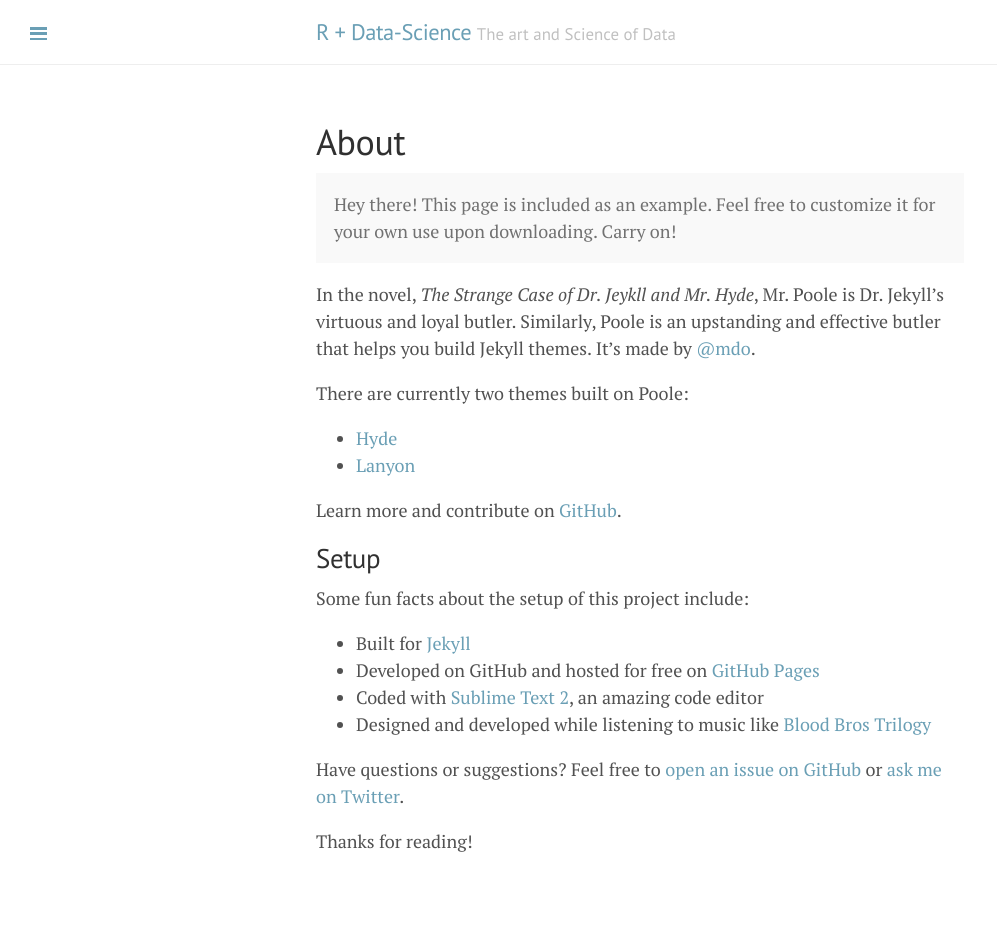
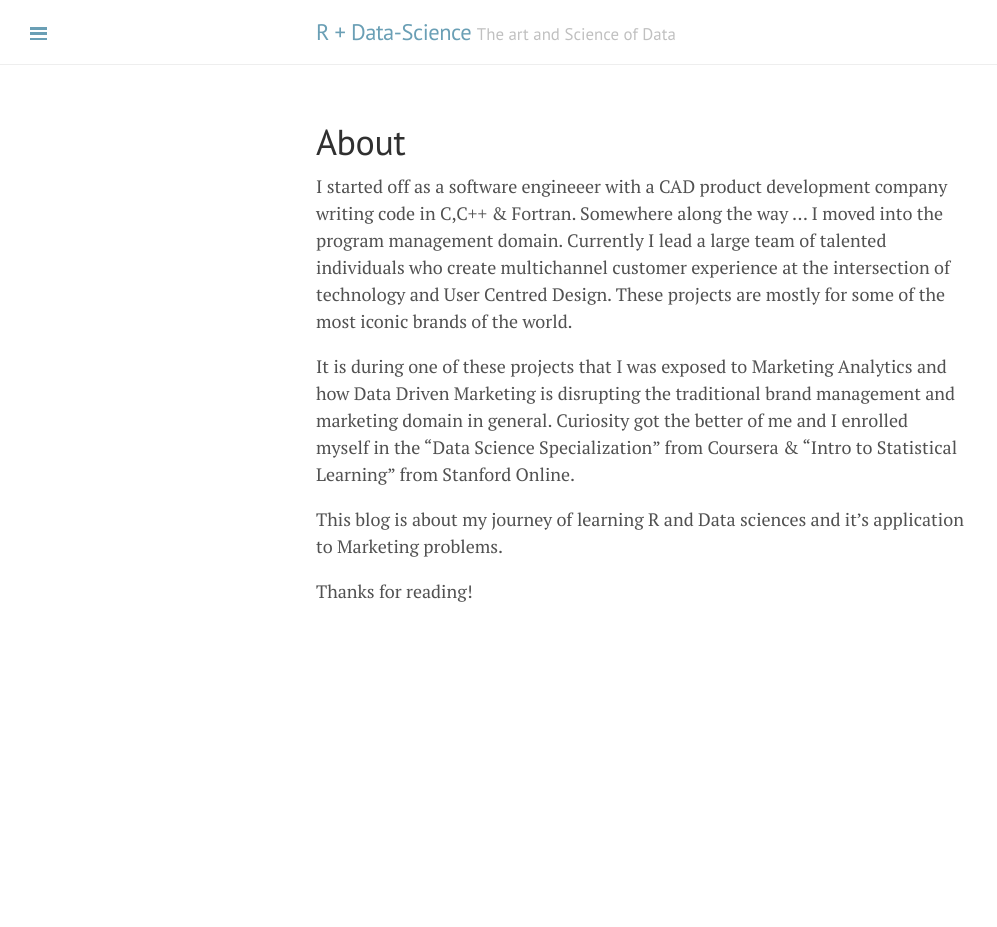
Before and after one commit to courserans/courserans.github.io, a Jekyll site: the page built from about.md, in a window 1280 px wide. Shown: the whole page, without its empty margins (0-997 px from the left). Built offline with Jekyll 4.4.1, drawn with Linux system fonts in a browser that asks for light colours; Markdown is read by kramdown in place of the engine named in the settings; after the commit the page ends 900 px from its top, so only the background shows below that.

Commit message:
Initial commit

```diff
--- a/about.md
+++ b/about.md
@@ -3,28 +3,10 @@ layout: page
 title: About
 ---
 
-<p class="message">
-  Hey there! This page is included as an example. Feel free to customize it for your own use upon downloading. Carry on!
-</p>
+I started off as a software engineeer with a CAD product development company writing code in C,C++ & Fortran. Somewhere along the way ... I moved into the program management domain. Currently I lead a large team of talented individuals who create multichannel customer experience  at the intersection of technology and User Centred Design. These projects are mostly for some of the most iconic brands of the world.
 
-In the novel, *The Strange Case of Dr. Jeykll and Mr. Hyde*, Mr. Poole is Dr. Jekyll's virtuous and loyal butler. Similarly, Poole is an upstanding and effective butler that helps you build Jekyll themes. It's made by [@mdo](https://twitter.com/mdo).
+It is during one of these projects that I was exposed to Marketing Analytics  and how Data Driven Marketing is disrupting the traditional brand management and marketing domain in general. Curiosity got the better of me and I enrolled myself in the "Data Science Specialization" from Coursera & "Intro to Statistical Learning" from Stanford Online.
 
-There are currently two themes built on Poole:
-
-* [Hyde](http://hyde.getpoole.com)
-* [Lanyon](http://lanyon.getpoole.com)
-
-Learn more and contribute on [GitHub](https://github.com/poole).
-
-## Setup
-
-Some fun facts about the setup of this project include:
-
-* Built for [Jekyll](http://jekyllrb.com)
-* Developed on GitHub and hosted for free on [GitHub Pages](https://pages.github.com)
-* Coded with [Sublime Text 2](http://sublimetext.com), an amazing code editor
-* Designed and developed while listening to music like [Blood Bros Trilogy](https://soundcloud.com/maddecent/sets/blood-bros-series)
-
-Have questions or suggestions? Feel free to [open an issue on GitHub](https://github.com/poole/issues/new) or [ask me on Twitter](https://twitter.com/mdo).
+This blog is about my journey of learning R and Data sciences and it's application to Marketing problems.
 
 Thanks for reading!
```
